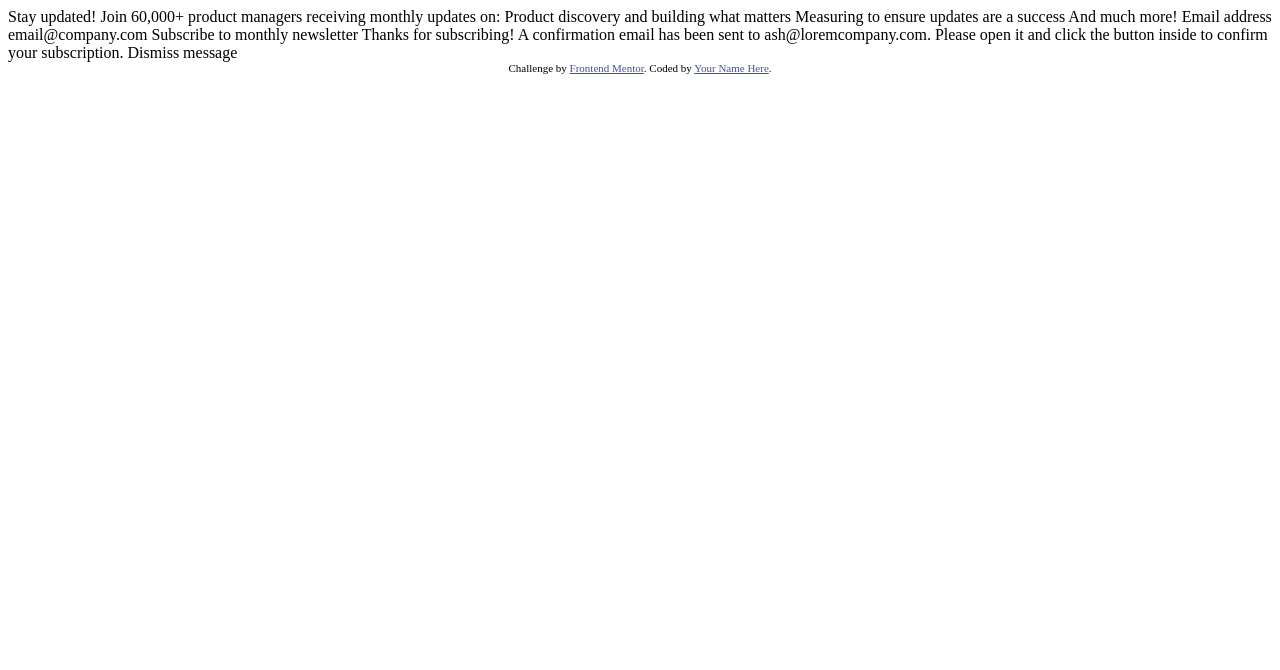
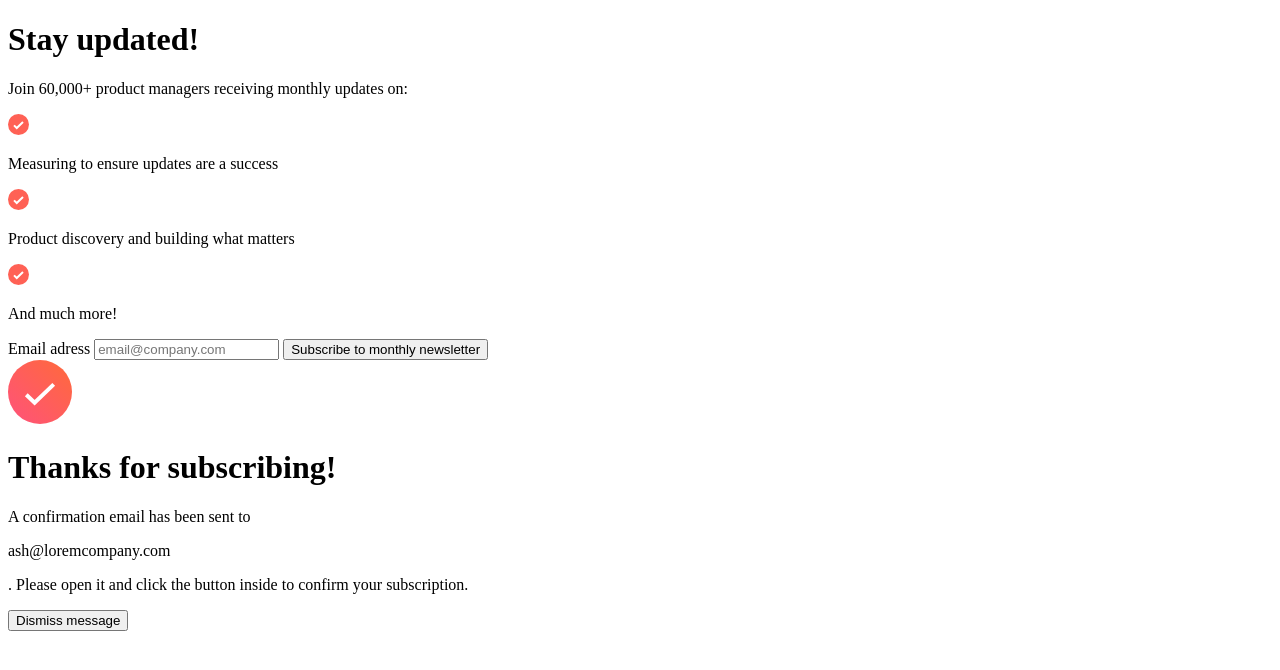
Before and after one commit to jovan-stojkovic/newsletter-sign-up-with-success-message-main, a plain HTML site: page index.html in a window 1280 px wide. Drawn offline with Linux system fonts and the light colour scheme.

Commit message:
HTML Done

```diff
--- a/index.html
+++ b/index.html
@@ -1,54 +1,55 @@
 <!DOCTYPE html>
 <html lang="en">
   <head>
-  <meta charset="UTF-8">
-  <meta name="viewport" content="width=device-width, initial-scale=1.0"> <!-- displays site properly based on user's device -->
+    <meta charset="UTF-8" />
+    <meta name="viewport" content="width=device-width, initial-scale=1.0" />
 
-  <link rel="icon" type="image/png" sizes="32x32" href="./assets/images/favicon-32x32.png">
-  <link rel="stylesheet" href="style.css">
-  <script src="app.js"></script>
+    <link
+      rel="icon"
+      type="image/png"
+      sizes="32x32"
+      href="./assets/images/favicon-32x32.png"
+    />
+    <link rel="stylesheet" href="style.css" />
+    <script defer src="app.js"></script>
 
     <title>Newsletter sign-up form with success message</title>
-
-  <!-- Feel free to remove these styles or customise in your own stylesheet 👍 -->
-  <style>
-    .attribution { font-size: 11px; text-align: center; }
-    .attribution a { color: hsl(228, 45%, 44%); }
-  </style>
   </head>
   <body>
+    <div class="main-container">
+      <div class="form-container">
+        <h1>Stay updated!</h1>
+        <p>Join 60,000+ product managers receiving monthly updates on:</p>
+        <div class="check">
+          <img src="assets/icon-list.svg" class="icon-list" />
+          <p>Measuring to ensure updates are a success</p>
+        </div>
+        <div class="check">
+          <img src="assets/icon-list.svg" class="icon-list" />
+          <p>Product discovery and building what matters</p>
+        </div>
+        <div class="check">
+          <img src="assets/icon-list.svg" class="icon-list" />
+          <p>And much more!</p>
+        </div>
+        <form>
+          <label for="email">Email adress</label>
+          <input type="text" placeholder="email@company.com" id="email" />
+          <button type="submit">Subscribe to monthly newsletter</button>
+        </form>
+      </div>
+    </div>
 
-  <!-- Sign-up form start -->
-
-  Stay updated!
-
-  Join 60,000+ product managers receiving monthly updates on:
-
-  Product discovery and building what matters
-  Measuring to ensure updates are a success
-  And much more!
-
-  Email address
-  email@company.com
-
-  Subscribe to monthly newsletter
-
-  <!-- Sign-up form end -->
-
-  <!-- Success message start -->
-
-  Thanks for subscribing!
-
-  A confirmation email has been sent to ash@loremcompany.com.
-  Please open it and click the button inside to confirm your subscription.
-
-  Dismiss message
-
-  <!-- Success message end -->
-
-  <div class="attribution">
-    Challenge by <a href="https://www.frontendmentor.io?ref=challenge" target="_blank">Frontend Mentor</a>.
-    Coded by <a href="#">Your Name Here</a>.
+    <div class="conformation">
+      <img src="assets/icon-success.svg" class="icon-success" />
+      <h1>Thanks for subscribing!</h1>
+      <p>A confirmation email has been sent to</p>
+      <span id="user-email">ash@loremcompany.com</span>
+      <p>
+        . Please open it and click the button inside to confirm your
+        subscription.
+      </p>
+      <button>Dismiss message</button>
     </div>
   </body>
 </html>
```
Lines whose indentation alone changed are shown as unchanged.
